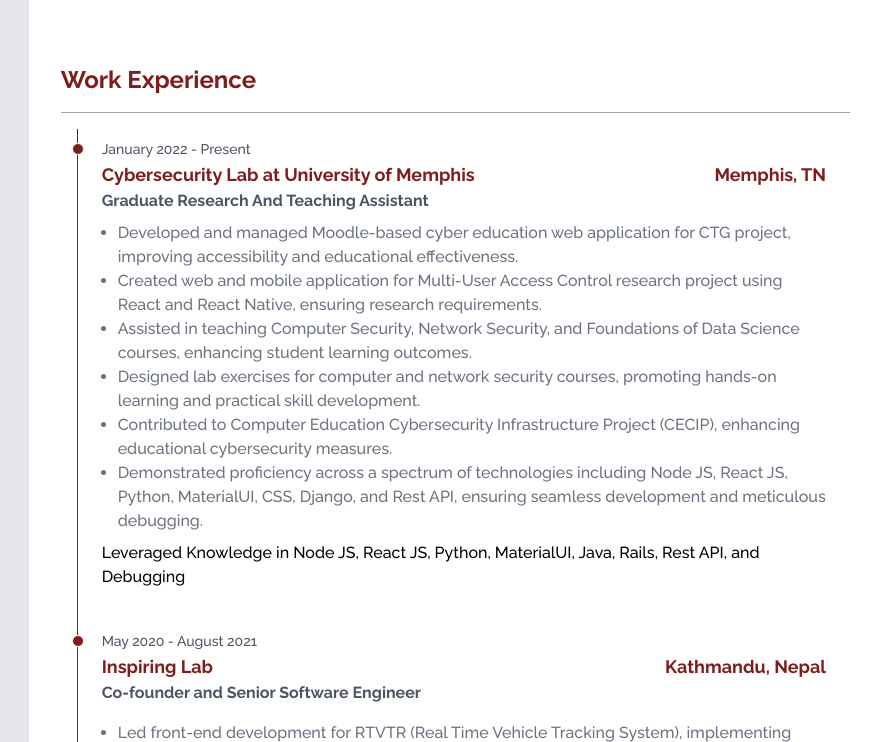
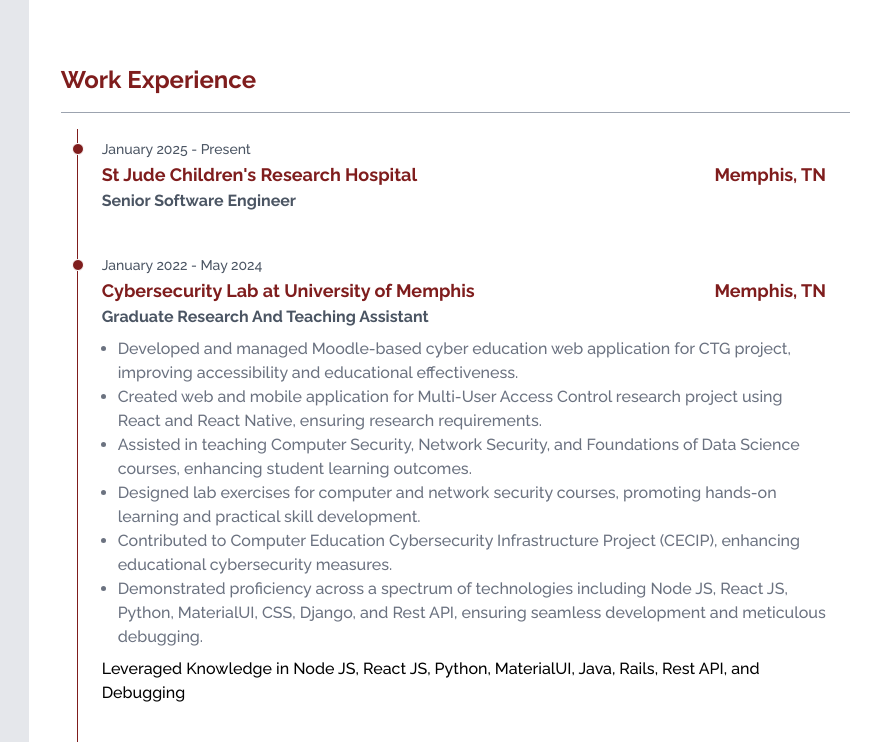
Before and after one commit to sagar-pathak/sagar-pathak.github.io, a plain HTML site: page index.html in a window 1280 px wide. Shown: the top 742 px of the page, 398-1280 px from the left. Drawn offline with nearby package versions, Linux system fonts and the light colour scheme.

Commit message:
Update index.html

```diff
--- a/index.html
+++ b/index.html
@@ -148,7 +148,23 @@
                         <div class="absolute w-3 h-3 bg-red-900 rounded-full mt-1.5 -left-1.5 border border-white  ">
                         </div>
                         <time class="mb-1 text-sm font-normal leading-none text-gray-600">January
-                            2022 - Present
+                            2025 - Present
+                        </time>
+
+                        <div class="flow-root">
+                            <h3 class="float-left text-lg font-semibold text-red-900">St Jude Children's Research Hospital</h3>
+                            <h5 class="float-right text-lg font-semibold text-red-900 ml-4 align-right">Memphis, TN</h5>
+                        </div>
+
+                        <h5 class="text-base font-semibold text-gray-600">
+                            Senior Software Engineer</h5>
+
+                    </li>
+                    <li class="mb-10 ml-4">
+                        <div class="absolute w-3 h-3 bg-red-900 rounded-full mt-1.5 -left-1.5 border border-white  ">
+                        </div>
+                        <time class="mb-1 text-sm font-normal leading-none text-gray-600">January
+                            2022 - May 2024
                         </time>
 
                         <div class="flow-root">
```
